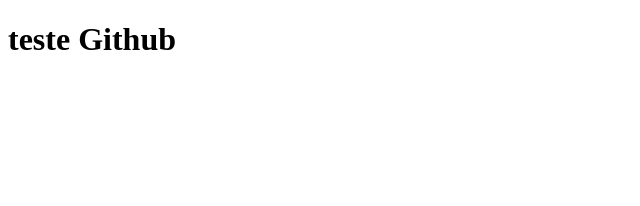
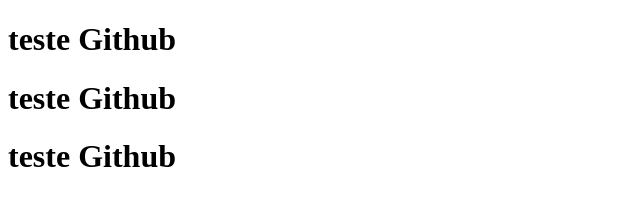
Before and after one commit to AnaaMacedo/dw1, a plain HTML site: page index.html in a window 1280 px wide. Shown: the whole page, without its empty margins (0-640 px from the left). Drawn offline with Linux system fonts and the light colour scheme.

Commit message:
atualizando o index.html

```diff
--- a/index.html
+++ b/index.html
@@ -7,5 +7,7 @@
 </head>
 <body>
     <h1> teste Github </h1>
+    <h1> teste Github </h1>
+    <h1> teste Github </h1>
 </body>
 </html>
```
